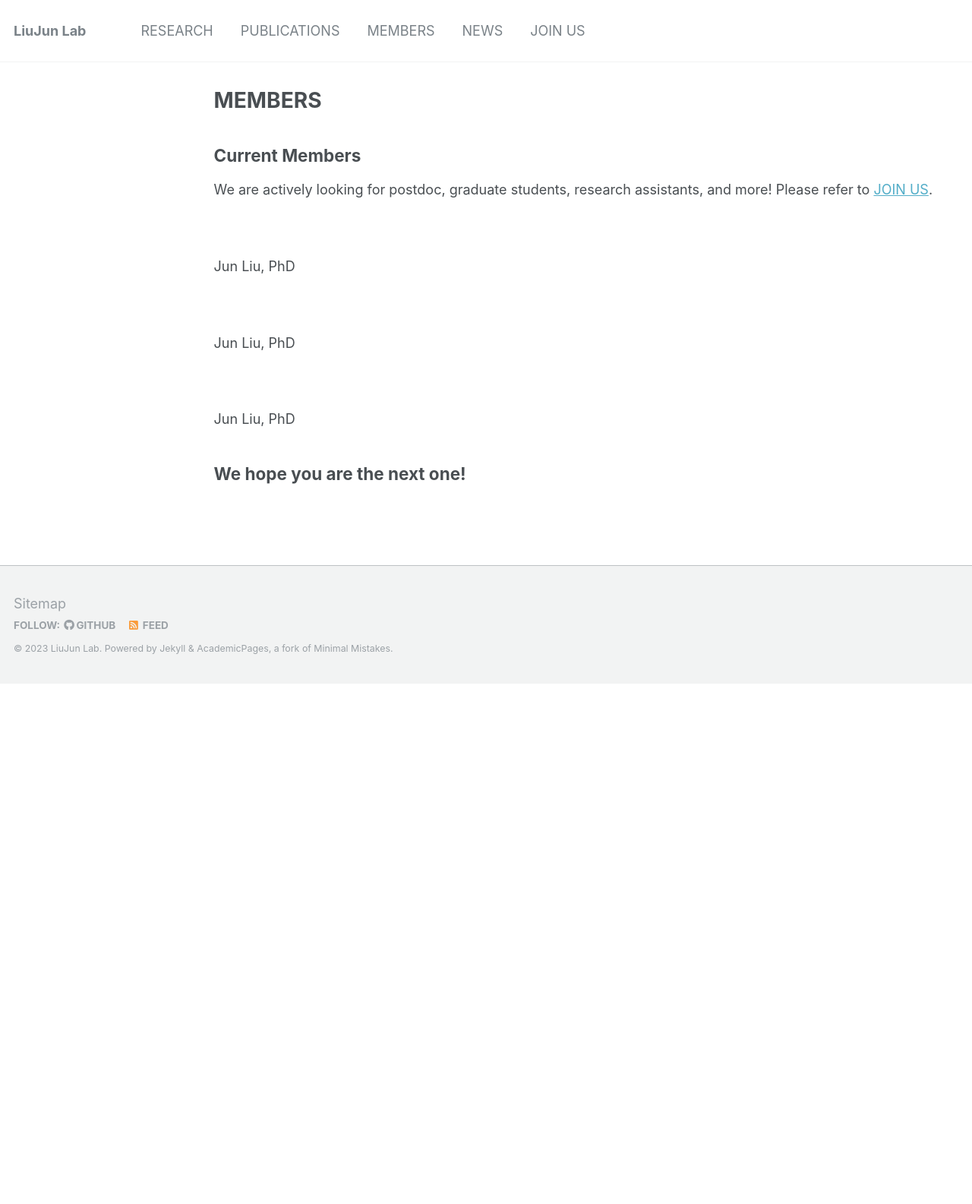
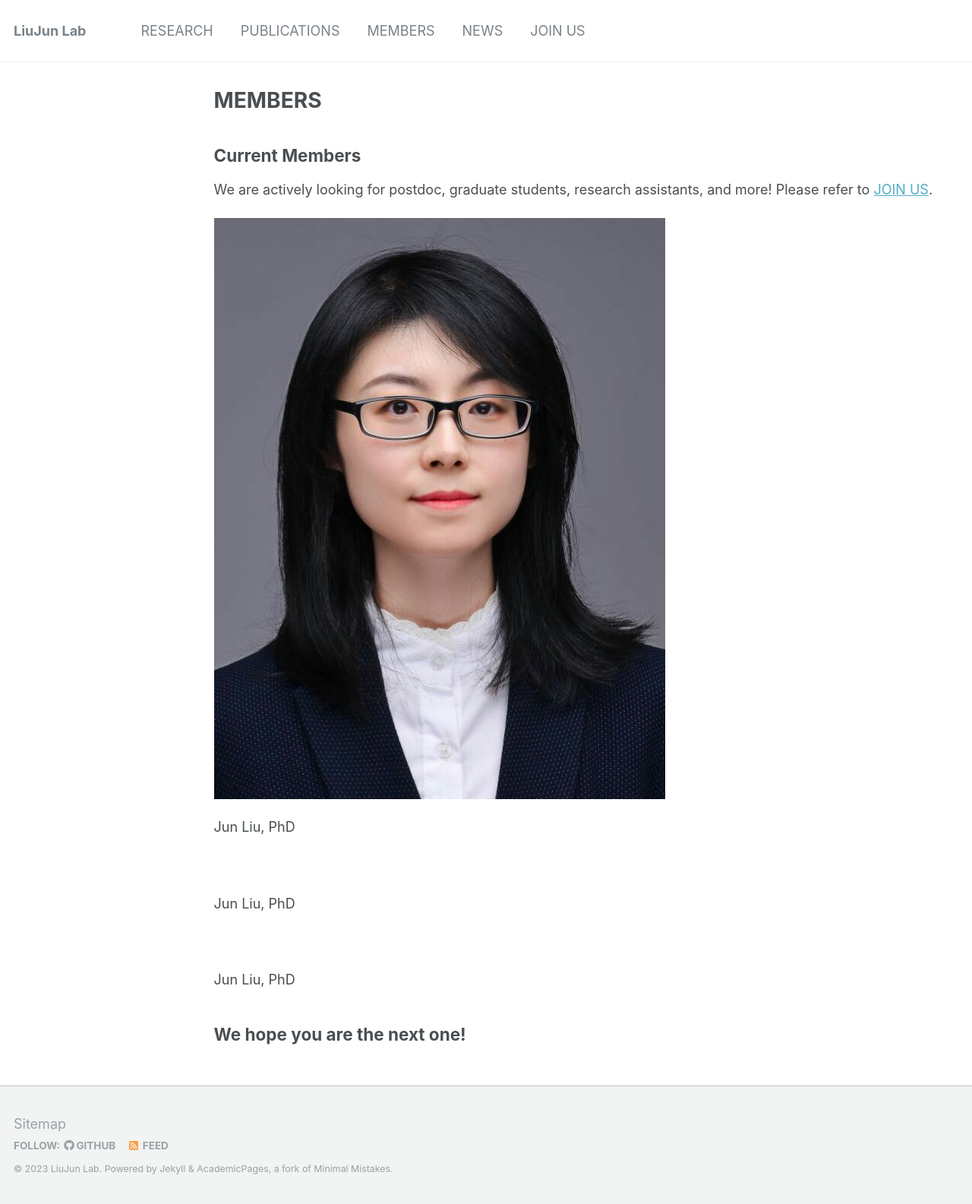
Before and after one commit to TangLi025/TangLi025.github.io, a Jekyll site: the page built from _pages/Members.md, in a window 1280 px wide. Shown: the whole page at 76% size. Built offline with Jekyll 4.4.1, drawn with Linux system fonts in a browser that asks for light colours; before the commit the page ends 900 px from its top, so only the background shows below that.

Commit message:
Update Members.md

```diff
--- a/_pages/Members.md
+++ b/_pages/Members.md
@@ -11,9 +11,9 @@ redirect_from:
 
 ## Current Members
 
-We are actively looking for postdoc, graduate students, research assistants, and more! Please refer to [JOIN US](<../JOIN US/JOIN US.md> "JOIN US").
+We are actively looking for postdoc, graduate students, research assistants, and more! Please refer to [JOIN US](<../_pages/JOIN US.md> "JOIN US").
 
-![](image_JpEFFpqNnf.png)
+![](../images/image_JpEFFpqNnf.png)
 
 Jun Liu, PhD
 
```
